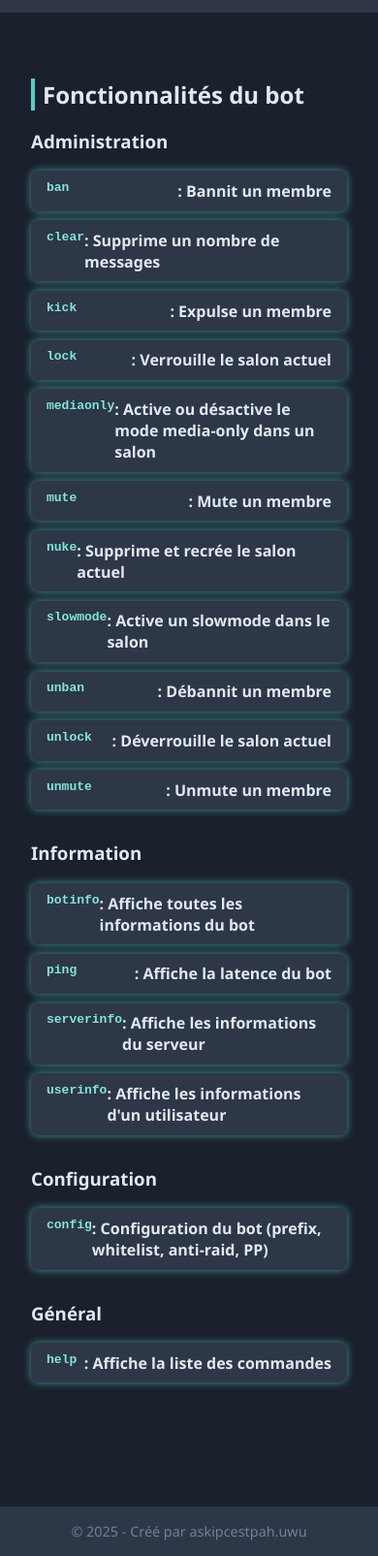
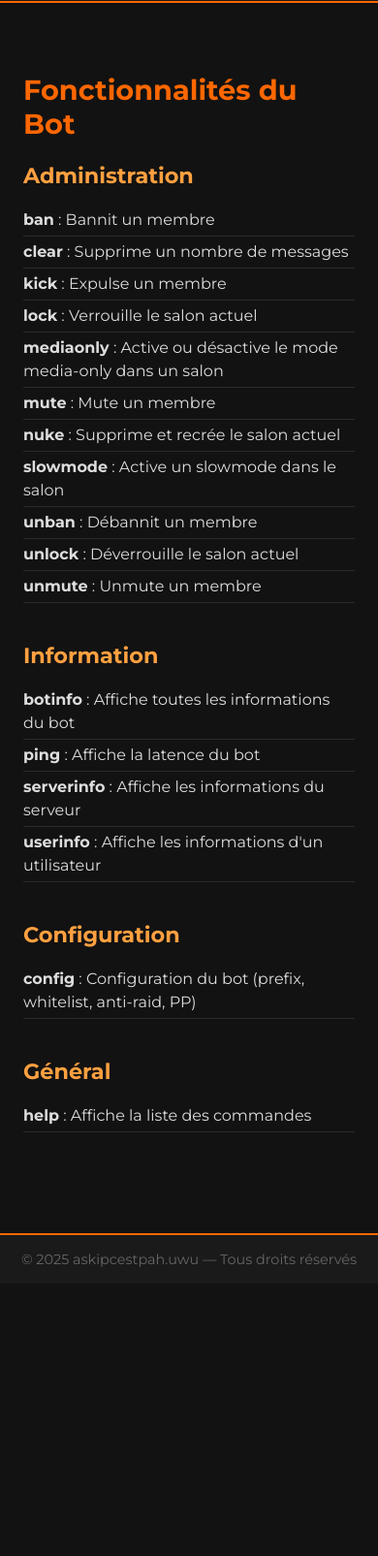
Before and after one commit to NachtFaust-200/askipcestpah, a plain HTML site: page features.html in a window 390 px wide. Shown: the part 107-1712 px from the top of the page at 97% size. After the commit the page ends 1431 px from the top, so only its background shows below. Drawn offline with Linux system fonts and the light colour scheme.

Commit message:
Add files via upload

```diff
--- a/features.html
+++ b/features.html
@@ -6,85 +6,112 @@
   <meta name="viewport" content="width=device-width, initial-scale=1" />
   <title>Fonctionnalités - askipcestpah.uwu</title>
   <style>
+    @import url('https://fonts.googleapis.com/css2?family=Montserrat:wght@400;700&display=swap');
+
     body {
-      font-family: 'Segoe UI', Tahoma, Geneva, Verdana, sans-serif;
-      background: #1a202c;
-      color: #e2e8f0;
       margin: 0;
-      padding: 0;
+      font-family: 'Montserrat', sans-serif;
+      background-color: #121212;
+      color: #f0f0f0;
+      min-height: 100vh;
+      display: flex;
+      flex-direction: column;
+    }
+
+    a {
+      color: #ff6700;
+      text-decoration: none;
+      transition: color 0.3s ease;
+    }
+
+    a:hover {
+      color: #ffa040;
     }
 
     header {
-      background-color: #2d3748;
+      background-color: #1a1a1a;
       padding: 1rem 2rem;
       display: flex;
       justify-content: space-between;
       align-items: center;
+      border-bottom: 2px solid #ff6700;
+      user-select: none;
     }
 
     header h1 {
       margin: 0;
-      color: #4fd1c5;
       font-weight: 700;
+      font-size: 1.8rem;
+      letter-spacing: 2px;
+      color: #ff6700;
     }
 
     nav a {
-      color: #a0aec0;
-      margin-left: 1.5rem;
-      text-decoration: none;
+      margin-left: 1.8rem;
       font-weight: 600;
-      transition: color 0.3s ease;
-    }
-
-    nav a:hover {
-      color: #4fd1c5;
+      font-size: 1rem;
     }
 
     main {
-      padding: 3rem 2rem;
-      max-width: 700px;
-      margin: auto;
+      flex-grow: 1;
+      max-width: 800px;
+      margin: 3rem auto 4rem auto;
+      padding: 0 1.5rem;
     }
 
-    h2 {
-      border-left: 4px solid #4fd1c5;
-      padding-left: 0.5rem;
+    main h2 {
+      font-weight: 700;
+      font-size: 2.4rem;
       margin-bottom: 1rem;
+      color: #ff6700;
+      user-select: none;
     }
 
-    .category {
-      margin-bottom: 2rem;
+    section {
+      margin-bottom: 2.5rem;
     }
 
-    ul.commands-list {
+    h3 {
+      font-weight: 600;
+      font-size: 1.4rem;
+      margin-bottom: 0.7rem;
+      color: #ffa040;
+      user-select: none;
+    }
+
+    ul {
       list-style: none;
       padding-left: 0;
+      color: #ddd;
+      line-height: 1.5;
+      user-select: text;
     }
 
-    ul.commands-list li {
-      background-color: #2d3748;
-      margin-bottom: 0.6rem;
-      padding: 0.6rem 1rem;
-      border-radius: 8px;
-      box-shadow: 0 0 8px #4fd1c5aa;
-      display: flex;
-      justify-content: space-between;
-      font-weight: 600;
-    }
-
-    ul.commands-list li span.cmd-name {
-      color: #81e6d9;
-      font-family: monospace;
+    ul li {
+      padding: 4px 0;
+      border-bottom: 1px solid #2a2a2a;
     }
 
     footer {
+      background-color: #1a1a1a;
       text-align: center;
       padding: 1rem 0;
-      background-color: #2d3748;
-      color: #718096;
-      margin-top: 3rem;
+      color: #666;
+      font-size: 0.9rem;
       user-select: none;
-      font-size: 0.9rem;
+      border-top: 2px solid #ff6700;
+      margin-top: auto;
+    }
+
+    @media (max-width: 480px) {
+      main h2 {
+        font-size: 1.8rem;
+      }
+
+      nav a {
+        margin-left: 1rem;
+        font-size: 0.9rem;
+      }
     }
   </style>
 </head>
@@ -101,52 +128,51 @@
   </header>
 
   <main>
-    <h2>Fonctionnalités du bot</h2>
+    <h2>Fonctionnalités du Bot</h2>
 
-    <section class="category">
+    <section>
       <h3>Administration</h3>
-      <ul class="commands-list">
-        <li><span class="cmd-name">ban</span> : Bannit un membre</li>
-        <li><span class="cmd-name">clear</span> : Supprime un nombre de messages</li>
-        <li><span class="cmd-name">kick</span> : Expulse un membre</li>
-        <li><span class="cmd-name">lock</span> : Verrouille le salon actuel</li>
-        <li><span class="cmd-name">mediaonly</span> : Active ou désactive le mode media-only dans un salon</li>
-        <li><span class="cmd-name">mute</span> : Mute un membre</li>
-        <li><span class="cmd-name">nuke</span> : Supprime et recrée le salon actuel</li>
-        <li><span class="cmd-name">slowmode</span> : Active un slowmode dans le salon</li>
-        <li><span class="cmd-name">unban</span> : Débannit un membre</li>
-        <li><span class="cmd-name">unlock</span> : Déverrouille le salon actuel</li>
-        <li><span class="cmd-name">unmute</span> : Unmute un membre</li>
+      <ul>
+        <li><strong>ban</strong> : Bannit un membre</li>
+        <li><strong>clear</strong> : Supprime un nombre de messages</li>
+        <li><strong>kick</strong> : Expulse un membre</li>
+        <li><strong>lock</strong> : Verrouille le salon actuel</li>
+        <li><strong>mediaonly</strong> : Active ou désactive le mode media-only dans un salon</li>
+        <li><strong>mute</strong> : Mute un membre</li>
+        <li><strong>nuke</strong> : Supprime et recrée le salon actuel</li>
+        <li><strong>slowmode</strong> : Active un slowmode dans le salon</li>
+        <li><strong>unban</strong> : Débannit un membre</li>
+        <li><strong>unlock</strong> : Déverrouille le salon actuel</li>
+        <li><strong>unmute</strong> : Unmute un membre</li>
       </ul>
     </section>
 
-    <section class="category">
+    <section>
       <h3>Information</h3>
-      <ul class="commands-list">
-        <li><span class="cmd-name">botinfo</span> : Affiche toutes les informations du bot</li>
-        <li><span class="cmd-name">ping</span> : Affiche la latence du bot</li>
-        <li><span class="cmd-name">serverinfo</span> : Affiche les informations du serveur</li>
-        <li><span class="cmd-name">userinfo</span> : Affiche les informations d'un utilisateur</li>
+      <ul>
+        <li><strong>botinfo</strong> : Affiche toutes les informations du bot</li>
+        <li><strong>ping</strong> : Affiche la latence du bot</li>
+        <li><strong>serverinfo</strong> : Affiche les informations du serveur</li>
+        <li><strong>userinfo</strong> : Affiche les informations d'un utilisateur</li>
       </ul>
     </section>
 
-    <section class="category">
+    <section>
       <h3>Configuration</h3>
-      <ul class="commands-list">
-        <li><span class="cmd-name">config</span> : Configuration du bot (prefix, whitelist, anti-raid, PP)</li>
+      <ul>
+        <li><strong>config</strong> : Configuration du bot (prefix, whitelist, anti-raid, PP)</li>
       </ul>
     </section>
 
-    <section class="category">
+    <section>
       <h3>Général</h3>
-      <ul class="commands-list">
-        <li><span class="cmd-name">help</span> : Affiche la liste des commandes</li>
+      <ul>
+        <li><strong>help</strong> : Affiche la liste des commandes</li>
       </ul>
     </section>
-
   </main>
 
-  <footer>© 2025 - Créé par askipcestpah.uwu</footer>
+  <footer>© 2025 askipcestpah.uwu — Tous droits réservés</footer>
 </body>
 
 </html>
```
Also changed, not shown: about.html (+62 -52 lines), contact.html (+91 -44 lines), index.html (+60 -58 lines).
